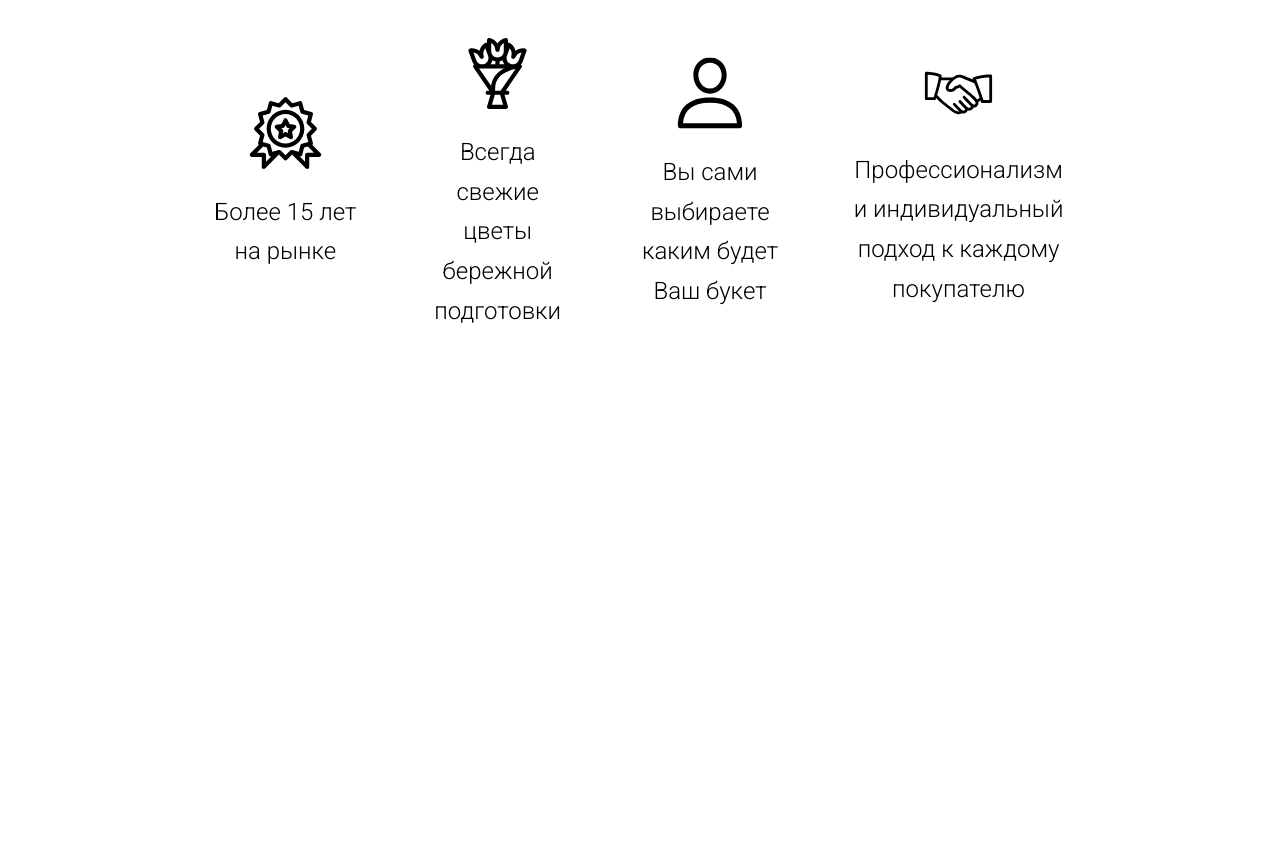
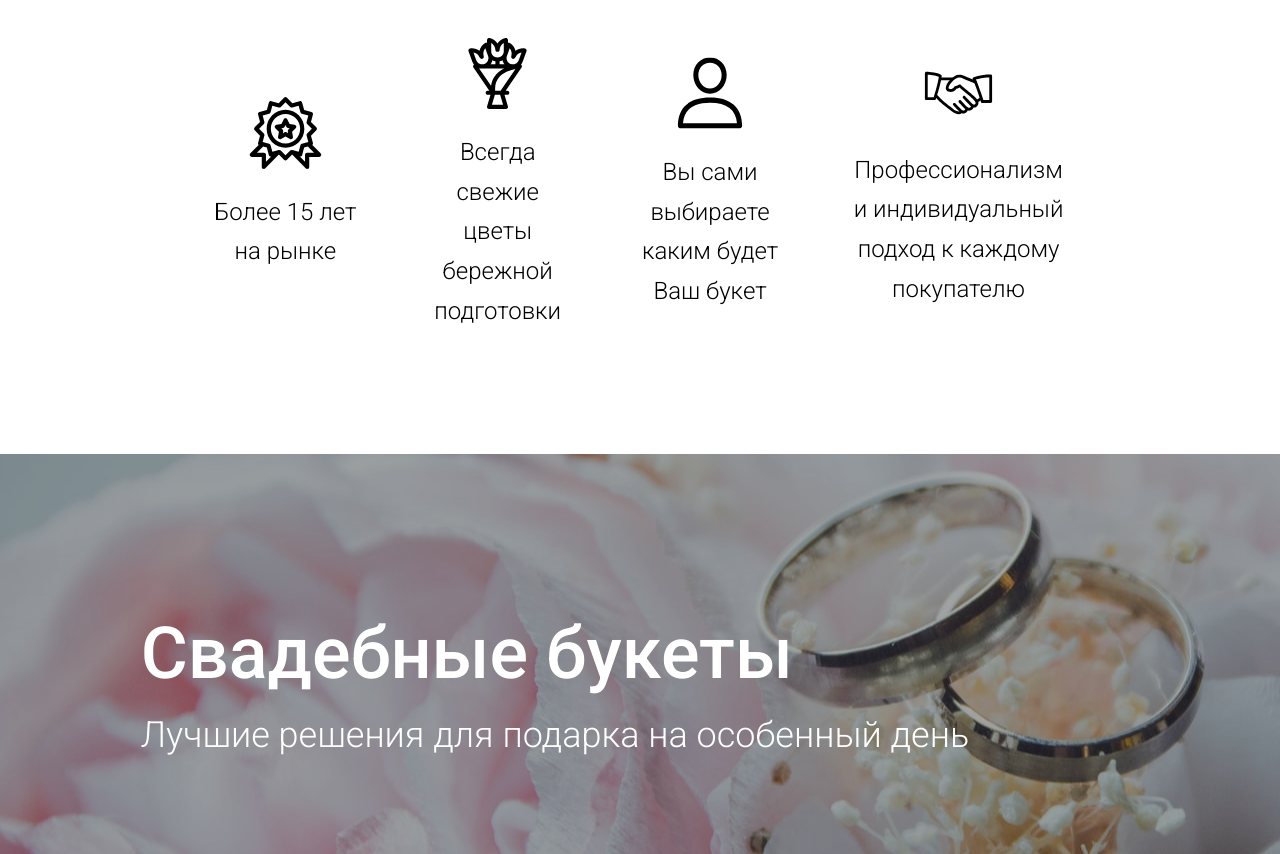
Before and after one commit to CandyFlipper/f-lora, a plain HTML site: page index.html in a window 1280 px wide. Shown: the part 861-1715 px from the top of the page. Before the commit the page ends 1315 px from the top, so only its background shows below. Drawn offline with Linux system fonts and the light colour scheme.

Commit message:
third update

```diff
--- a/css/style.css
+++ b/css/style.css
@@ -180,3 +180,40 @@ li {
   font-size: 24px;
   text-align: center;
 }
+.wedding{
+  max-width: 100%;
+  min-height: 30%;
+  height: 50vh;
+}
+.wedding__container{
+  background-image: url(../img/wedding.png);
+  max-width: 100%;
+  height: 100%;
+  transition: 0.5s;
+}
+.wedding__container:hover{
+  filter: drop-shadow(50px 50px 100px rgba(0,0,0,1));
+}
+.wedding__flex{
+  height: 100%;
+}
+.wedding__content{
+  margin: 11%;
+  width: 80%;
+  color: #fff;
+}
+.wedding__title{
+  font-style: normal;
+  font-weight: 500;
+  font-size: 72px;
+  line-height: 0px;
+}
+.wedding__description{
+  font-style: normal;
+  font-weight: 300;
+  font-size: 36px;
+  line-height: 42px;
+}
+.wedding__link{
+  text-decoration: none;
+}
--- a/index.html
+++ b/index.html
@@ -96,5 +96,22 @@
             </div>
         </div>
     </section>
+    <section>
+        <div class="wedding">
+            <a href="#" class="wedding__link"><div class="container wedding__container">
+                <div class="flex wedding__flex flex-justify-s">
+                    <div class="wedding__content">
+                    <h1 class="wedding__title">
+                        Свадебные букеты
+                    </h1>
+                    <p class="wedding__description">
+                        Лучшие решения для подарка на особенный день
+                    </p>
+                    </div>
+                </div>
+            </div>
+            </a>
+        </div>
+    </section>
 </body>
 </html>
```
Also changed, not shown: img/wedding.png (added).
